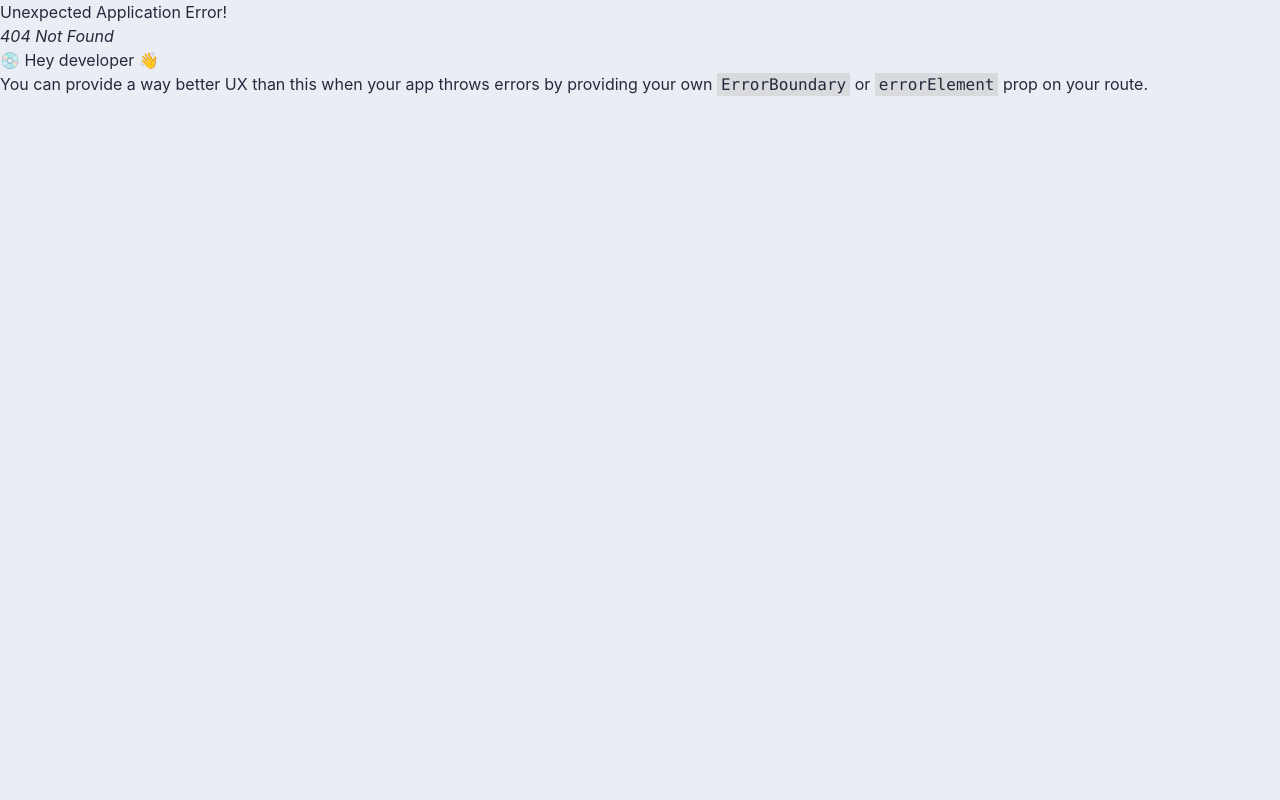
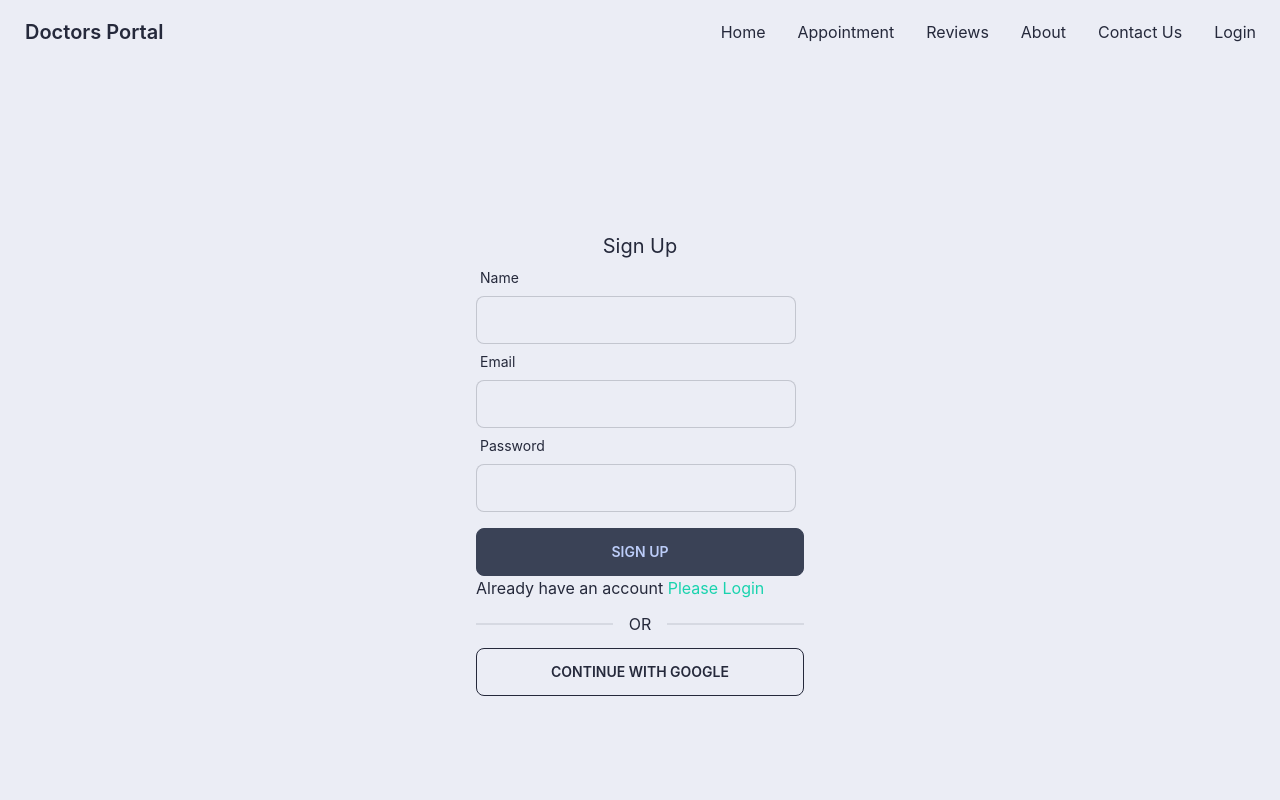
Before and after one commit to rejaul-dev/doctors-portal-client, a React (Create React App) app: page /signup in a window 1280 px wide. Before the commit this address had no page. Shown: the top 800 px of the page. Built offline with nearby package versions, Linux system fonts and the light colour scheme; no server answers.

Commit message:
added sign up and sign in function

```diff
--- a/package.json
+++ b/package.json
@@ -8,9 +8,11 @@
     "@testing-library/user-event": "^13.5.0",
     "daisyui": "^2.39.1",
     "date-fns": "^2.29.3",
+    "firebase": "^9.14.0",
     "react": "^18.2.0",
     "react-day-picker": "^8.3.6",
     "react-dom": "^18.2.0",
+    "react-hook-form": "^7.39.4",
     "react-router-dom": "^6.4.3",
     "react-scripts": "5.0.1",
     "web-vitals": "^2.1.4"
--- a/src/Pages/Appointment/AppointmentOptions/AppointmentOptions.jsx
+++ b/src/Pages/Appointment/AppointmentOptions/AppointmentOptions.jsx
@@ -15,8 +15,8 @@ const AppointmentOptions = ({ appointmentOption, setTreatment }) => {
         </p>
 
         <div className="items-center">
-            {/* modal button */}
           <label
+          disabled={slots.length === 0}
           onClick={()=>setTreatment(appointmentOption)}
           htmlFor="booking-modal"
           className="btn btn-primary bg-gradient-to-r from-primary to-secondary text-white">Book Appointment</label>
--- a/src/Pages/Appointment/AvailableAppointment/AvailableAppointment.jsx
+++ b/src/Pages/Appointment/AvailableAppointment/AvailableAppointment.jsx
@@ -14,7 +14,7 @@ const AvailableAppointment = ({ selectedDate }) => {
   }, []);
   return (
     <div className="mt-16">
-      <h2 className="text-center text-secondary font-bold text-3xl">
+      <h2 className="text-center text-secondary font-bold text-xl">
         Available Appointments on {format(selectedDate, "PP")}
       </h2>
       <div className="grid grid-clos-1 md:grid-cols-2 lg:grid-cols-3 gap-6 mt-28">
@@ -27,7 +27,7 @@ const AvailableAppointment = ({ selectedDate }) => {
         ))}
       </div>
       {treatment && (
-        <BookingModal selectedDate={selectedDate} treatment={treatment} />
+        <BookingModal selectedDate={selectedDate} treatment={treatment} setTreatment={setTreatment} />
       )}
     </div>
   );
--- a/src/Pages/Login/Login.jsx
+++ b/src/Pages/Login/Login.jsx
@@ -1,11 +1,96 @@
-import React from 'react';
+import React, { useContext, useState } from "react";
+import { useForm } from "react-hook-form";
+import { Link } from "react-router-dom";
+import { AuthContext } from "../../contexts/AuthProvider";
 
 const Login = () => {
-    return (
-        <div>
-            <h1>This is login</h1>
-        </div>
-    );
+  const { signInUser } = useContext(AuthContext);
+  const {
+    register,
+    formState: { errors },
+    handleSubmit,
+  } = useForm();
+
+  const [loginError, setLoginError] = useState("");
+
+  const handleLogin = (data) => {
+    // to reset error
+    setLoginError();
+    console.log(data);
+    signInUser(data.email, data.password)
+      .then((result) => {
+        const user = result.user;
+        console.log(user);
+      })
+      .catch((error) => {
+        console.error(error.message);
+        setLoginError(error.message);
+      });
+  };
+
+  return (
+    <div className="h-[800px] flex justify-center items-center">
+      <div className="w-96 p-7">
+        <h2 className="text-xl text-center font-bold">Login</h2>
+        <form onSubmit={handleSubmit(handleLogin)}>
+          <div className="form-control w-full max-w-xs">
+            <label className="label">
+              <span className="label-text">Email</span>
+            </label>
+            <input
+              type="email"
+              className="input input-bordered w-full max-w-xs"
+              {...register("email", { required: "Email Address is required" })}
+            />
+            {errors.email && (
+              <p className="text-red-600">{errors.email?.message}</p>
+            )}
+          </div>
+          <div className="form-control w-full max-w-xs">
+            <label className="label">
+              <span className="label-text">Password</span>
+            </label>
+            <input
+              type="password"
+              className="input input-bordered w-full max-w-xs"
+              {...register("password", {
+                required: "password is required",
+                minLength: {
+                  value: 6,
+                  message: "Password should be at least 6 character",
+                },
+              })}
+            />
+            {errors.password && (
+              <p className="text-red-600">{errors.password?.message}</p>
+            )}
+            <label className="label">
+              <Link>
+                <span className="label-text">Forget Password</span>
+              </Link>
+            </label>
+            {loginError && <p className="text-red-600">{loginError}</p>}
+          </div>
+          <input
+            className="btn btn-accent w-full"
+            type="submit"
+            value="Login"
+          />
+          <div>
+            {loginError && <p>{loginError}</p>}
+          </div>
+        </form>
+        <p>
+          New to doctors portal?{" "}
+          <Link className="text-secondary" to="/signup">
+            Create new account
+          </Link>
+        </p>
+        <div className="divider">OR</div>
+        <button className="btn btn-outline w-full">CONTINUE WITH GOOGLE</button>
+      </div>
+    </div>
+  );
 };
 
 export default Login;
--- a/src/Pages/Shared/Navbar/Navbar.jsx
+++ b/src/Pages/Shared/Navbar/Navbar.jsx
@@ -1,7 +1,9 @@
-import React from "react";
+import React, { useContext } from "react";
 import { Link } from "react-router-dom";
+import { AuthContext } from "../../../contexts/AuthProvider";
 
 const Navbar = () => {
+  const { user } = useContext(AuthContext);
   const menuItems = (
     <React.Fragment>
       <li>
@@ -21,7 +23,11 @@ const Navbar = () => {
         <Link to="/contact">Contact Us</Link>
       </li>
       <li>
-        <Link to="/login">Login</Link>
+        {user?.uid ? (
+          <Link to="/login">Sign Out</Link>
+        ) : (
+          <Link to="/login">Login</Link>
+        )}
       </li>
     </React.Fragment>
   );
--- /dev/null
+++ b/src/Pages/SignUp/SignUp.jsx
@@ -0,0 +1,106 @@
+import React, { useContext } from "react";
+import { useForm } from "react-hook-form";
+import { Link } from "react-router-dom";
+import { AuthContext } from "../../contexts/AuthProvider";
+
+const SignUp = () => {
+  const {
+    register,
+    handleSubmit,
+    formState: { errors },
+  } = useForm();
+  const { createUser } = useContext(AuthContext);
+
+  const handleSignUp = (data) => {
+    console.log(data);
+    createUser(data.email, data.password)
+    .then(result=>{
+      const user= result.user;
+      console.log(user);
+    })
+    .catch(error=>console.error(error))
+  };
+
+  return (
+    <div className="h-[800px] flex justify-center items-center">
+      <div className="w-96 p-7">
+        <h2 className="text-xl text-center">Sign Up</h2>
+        <form onSubmit={handleSubmit(handleSignUp)}>
+          <div className="form-control w-full max-w-xs">
+            <label className="label">
+              {" "}
+              <span className="label-text">Name</span>
+            </label>
+            <input
+              type="text"
+              {...register("name", {
+                required: "Name is Required",
+              })}
+              className="input input-bordered w-full max-w-xs"
+            />
+            {errors.name && (
+              <p className="text-red-500">{errors.name.message}</p>
+            )}
+          </div>
+          <div className="form-control w-full max-w-xs">
+            <label className="label">
+              {" "}
+              <span className="label-text">Email</span>
+            </label>
+            <input
+              type="email"
+              {...register("email", {
+                required: true,
+              })}
+              className="input input-bordered w-full max-w-xs"
+            />
+            {errors.email && (
+              <p className="text-red-500">{errors.email.message}</p>
+            )}
+          </div>
+          <div className="form-control w-full max-w-xs">
+            <label className="label">
+              {" "}
+              <span className="label-text">Password</span>
+            </label>
+            <input
+              type="password"
+              {...register("password", {
+                required: "Password is required",
+                minLength: {
+                  value: 6,
+                  message: "Password must be 6 characters long",
+                },
+                pattern: {
+                  value: /(?=.*[A-Z])(?=.*[!@#$&*])(?=.*[0-9])/,
+                  message:
+                    "Password must have uppercase, number and special characters",
+                },
+              })}
+              className="input input-bordered w-full max-w-xs"
+            />
+            {errors.password && (
+              <p className="text-red-500">{errors.password.message}</p>
+            )}
+          </div>
+          <input
+            className="btn btn-accent w-full mt-4"
+            value="Sign Up"
+            type="submit"
+          />
+          {/* {signUpError && <p className="text-red-600">{signUpError}</p>} */}
+        </form>
+        <p>
+          Already have an account{" "}
+          <Link className="text-secondary" to="/login">
+            Please Login
+          </Link>
+        </p>
+        <div className="divider">OR</div>
+        <button className="btn btn-outline w-full">CONTINUE WITH GOOGLE</button>
+      </div>
+    </div>
+  );
+};
+
+export default SignUp;
--- a/src/Routes/Routes/Routes.jsx
+++ b/src/Routes/Routes/Routes.jsx
@@ -3,6 +3,7 @@ import Home from "../../Pages/Home/Home/Home";
 import Main from "../../layout/Main";
 import Login from "../../Pages/Login/Login";
 import Appointment from "../../Pages/Appointment/Appointment/Appointment";
+import SignUp from "../../Pages/SignUp/SignUp";
 
 const router = createBrowserRouter([
   {
@@ -18,6 +19,10 @@ const router = createBrowserRouter([
         element: <Login />,
       },
       {
+        path: "/signup",
+        element: <SignUp />,
+      },
+      {
         path: "/appointment",
         element: <Appointment />,
       },
--- /dev/null
+++ b/src/contexts/AuthProvider.jsx
@@ -0,0 +1,40 @@
+import React, { createContext, useState } from "react";
+import {
+  createUserWithEmailAndPassword,
+  getAuth,
+  onAuthStateChanged,
+  signInWithEmailAndPassword,
+} from "firebase/auth";
+import app from "../firebase/firebase.config";
+
+export const AuthContext = createContext();
+const auth = getAuth(app);
+
+const AuthProvider = ({ children }) => {
+  const [user, setUser] = useState(null);
+
+  // 1.create user
+  const createUser = (email, password) => {
+    return createUserWithEmailAndPassword(auth, email, password);
+  };
+
+  // 2. sign in user
+  const signInUser = (email, password) => {
+    return signInWithEmailAndPassword(auth, email, password);
+  };
+
+  // 3. set an observer to track user
+  useState(() => {
+    const unsubscribe = onAuthStateChanged(auth, (currentUser) => {
+      console.log("user observing");
+      setUser(currentUser);
+    });
+    return () => unsubscribe();
+  }, []);
+  const authInfo = { createUser, signInUser, user };
+  return (
+    <AuthContext.Provider value={authInfo}>{children}</AuthContext.Provider>
+  );
+};
+
+export default AuthProvider;
--- a/src/index.js
+++ b/src/index.js
@@ -1,14 +1,17 @@
-import React from 'react';
-import ReactDOM from 'react-dom/client';
-import './index.css';
-import App from './App';
-import reportWebVitals from './reportWebVitals';
-import 'react-day-picker/dist/style.css';
+import React from "react";
+import ReactDOM from "react-dom/client";
+import "./index.css";
+import App from "./App";
+import reportWebVitals from "./reportWebVitals";
+import "react-day-picker/dist/style.css";
+import AuthProvider from "./contexts/AuthProvider";
 
-const root = ReactDOM.createRoot(document.getElementById('root'));
+const root = ReactDOM.createRoot(document.getElementById("root"));
 root.render(
   <React.StrictMode>
-    <App />
+    <AuthProvider>
+      <App />
+    </AuthProvider>
   </React.StrictMode>
 );
 
```
Also changed, not shown: src/Pages/Appointment/BookingModal/BookingModal.jsx (+33 -5 lines), src/firebase/firebase.config.js (added, +18 -0 lines), 1 other file (tests, documents, lock files or other folders).
